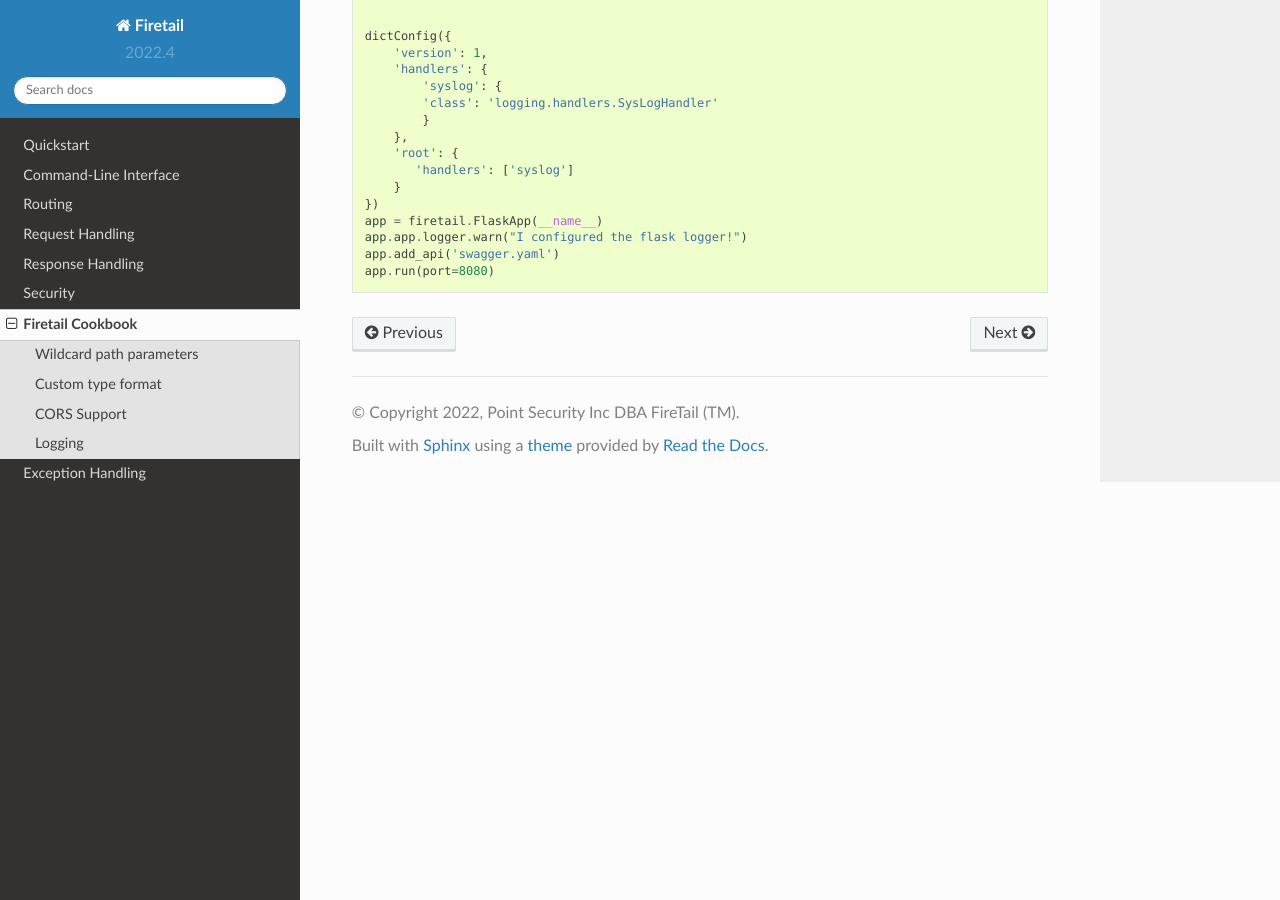
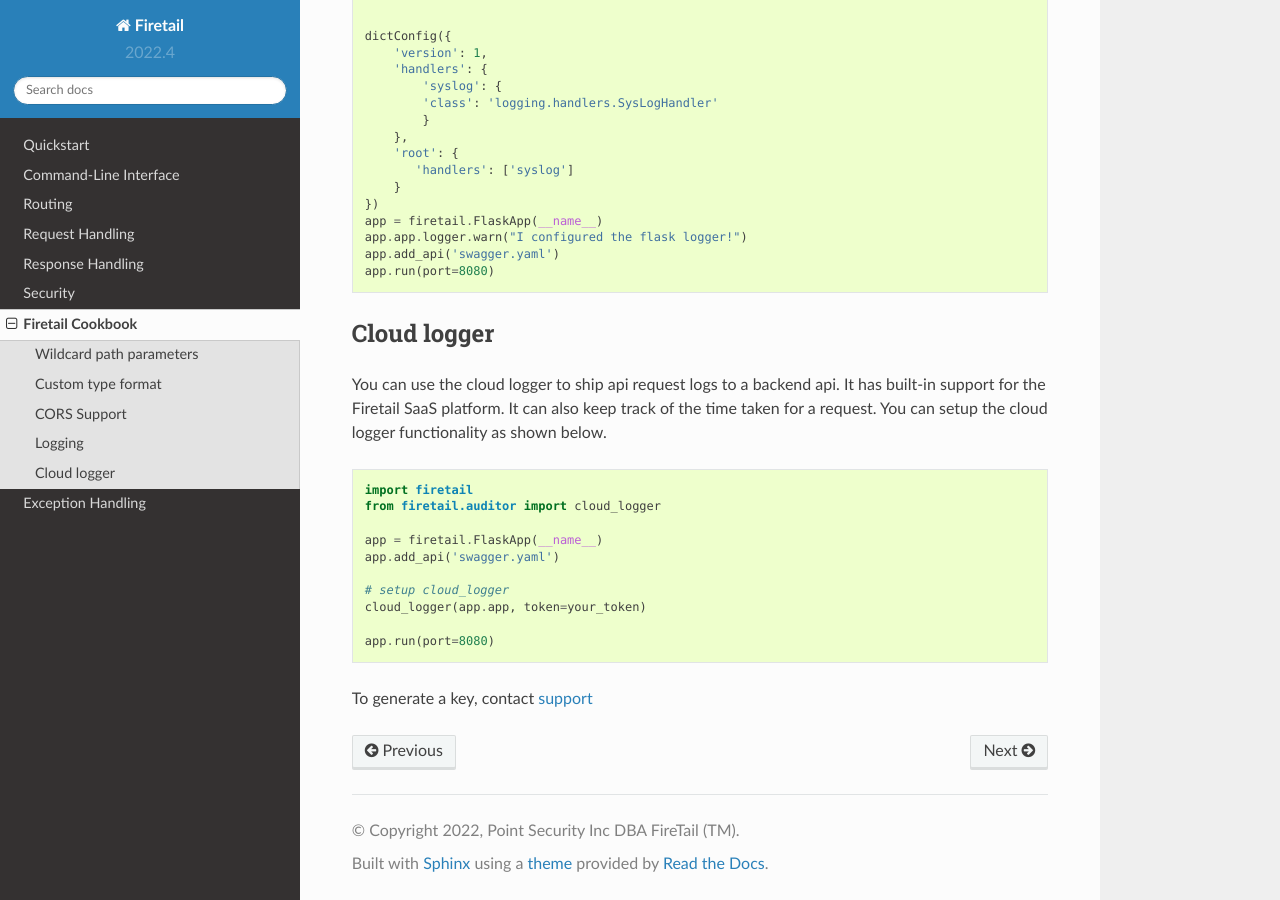
Before and after one commit to FireTail-io/firetail-py-lib, a Sphinx documentation site: the page built from docs/cookbook.rst, in a window 1280 px wide and 900 px high, scrolled down 2312 px. Built offline with Sphinx 7.4.7 and the Read the Docs theme 2.0.0, drawn with Linux system fonts in a browser that asks for light colours; the version number is read from the project's files by our own code.

Commit message:
Added references to cloud logger in cookbook.rst and README.rst

```diff
--- a/README.rst
+++ b/README.rst
@@ -74,6 +74,7 @@
   specification defines that an endpoint returns JSON, Firetail will
   automatically serialize the return value for you and set the right
   content type in the HTTP header.
+- Supports api request logs tracking via cloud-logger
 
 Why Firetail
 --------------
--- a/docs/cookbook.rst
+++ b/docs/cookbook.rst
@@ -149,3 +149,27 @@
 
 
 .. _flask-logger: http://flask.pocoo.org/docs/1.0/logging/
+
+Cloud logger
+------------
+
+You can use the cloud logger to ship api request logs to a backend api.
+It has built-in support for the Firetail SaaS platform. It can also keep track of the time
+taken for a request. You can setup the cloud logger functionality as shown below.
+::
+
+  import firetail
+  from firetail.auditor import cloud_logger
+
+  app = firetail.FlaskApp(__name__)
+  app.add_api('swagger.yaml')
+
+  # setup cloud_logger
+  cloud_logger(app.app, token=your_token)
+
+  app.run(port=8080)
+
+
+To generate a key, contact `support`_
+
+.. _support: support@firetail.io
```
